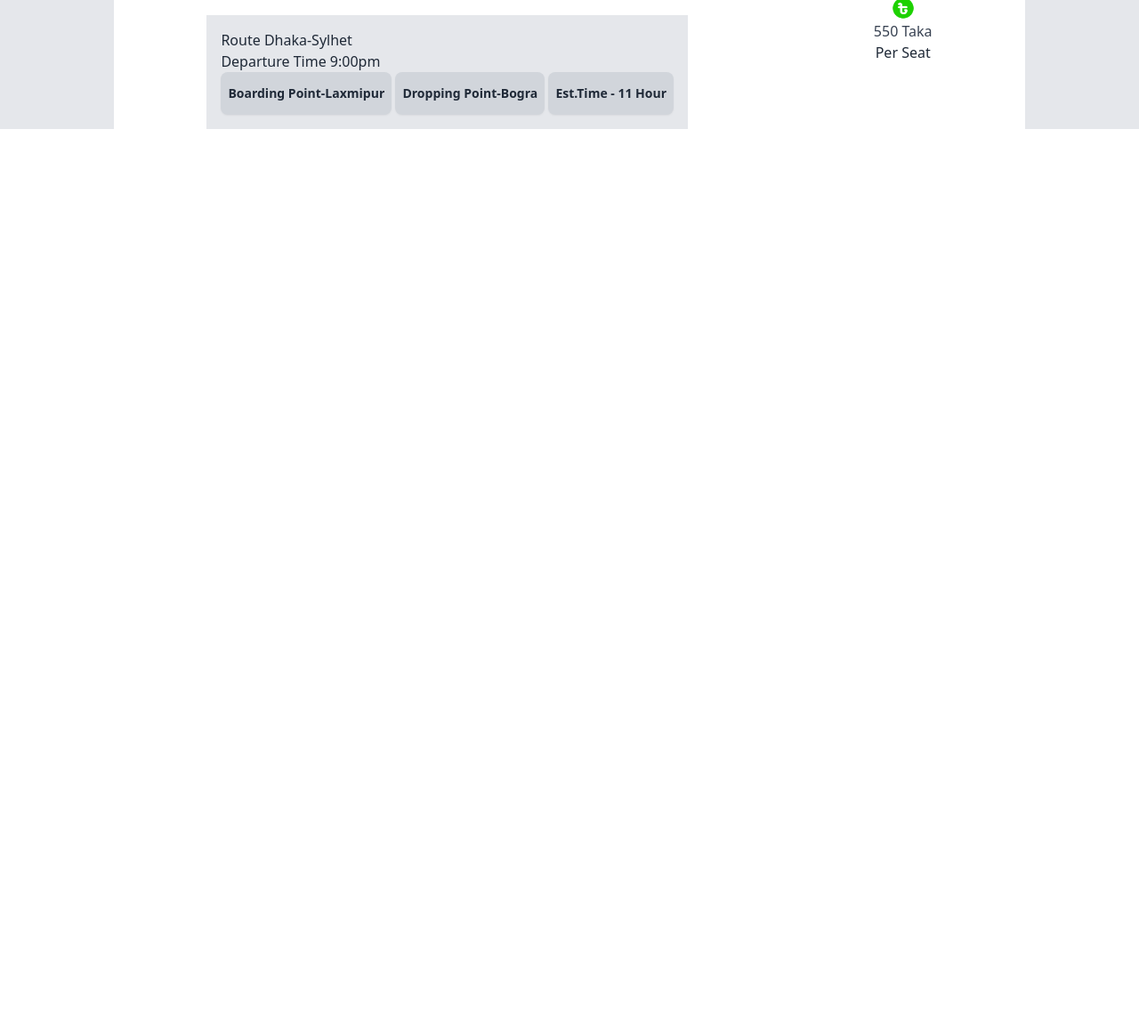
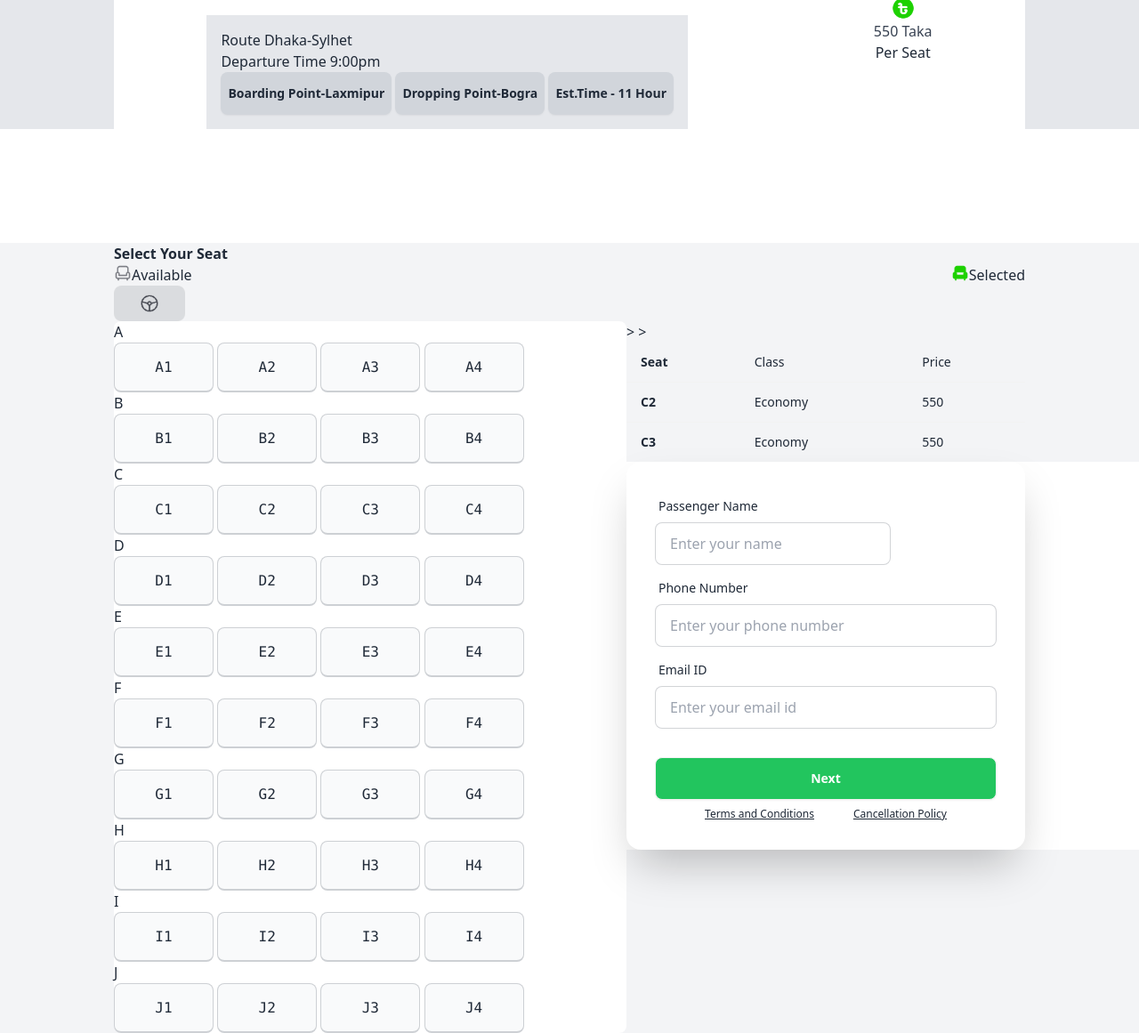
Before and after one commit to siam045/B9-A5, a plain HTML site: page index.html in a window 1280 px wide. Shown: the part 2031-3192 px from the top of the page at 89% size. Before the commit the page ends 2304 px from the top, so only its background shows below. Drawn offline with nearby package versions, Linux system fonts and the light colour scheme.

Commit message:
added seats and ticked section

```diff
--- a/index.html
+++ b/index.html
@@ -137,8 +137,142 @@
      </div>
     </section>
     <!-- Select Your Ticket -->
-    <section>
+    <section class="pl-32 bg-gray-100">
+      <p class="font-semibold">Select Your Seat</p>
+      <div class="flex justify-between">
+        <div class="flex">
+          <img src="images/seat-gray.png" class="w-5 h-5 ">
+          <p>Available</p>
+        </div>
+        <div class="flex mr-32">
+          <img src="images/seat-green-filled.png" class="w-5 h-5">
+          <p>Selected</p>
+        </div>
+      </div>
+      <div class="">
+        <img src="images/staring.png" class="w-20   h-10">
+      </div>
+<!-- table start -->
+      <div class="grid-cols-2 grid">
+        <div class="gap-y-8 grid-cols-4  bg-white rounded-lg gap-x-8">
+          <p>A</p>
+          <kbd class="kbd bg-gray-50 w-28 h-14">A1</kbd>
+          <kbd class="kbd bg-gray-50 w-28 h-14">A2</kbd>
+          <kbd class="kbd bg-gray-50 w-28 h-14">A3</kbd>
+          <kbd class="kbd bg-gray-50 w-28 h-14">A4</kbd>
 
+
+            <P>B</P>
+          <kbd class="kbd bg-gray-50 w-28 h-14">B1</kbd>
+          <kbd class="kbd bg-gray-50 w-28 h-14">B2</kbd>
+          <kbd class="kbd bg-gray-50 w-28 h-14">B3</kbd>
+          <kbd class="kbd bg-gray-50 w-28 h-14">B4</kbd>
+
+          <P>C</P>
+          <kbd class="kbd bg-gray-50 w-28 h-14">C1</kbd>
+          <kbd class="kbd bg-gray-50 w-28 h-14">C2</kbd>
+          <kbd class="kbd bg-gray-50 w-28 h-14">C3</kbd>
+          <kbd class="kbd bg-gray-50 w-28 h-14">C4</kbd>
+          <P>D</P>
+          <kbd class="kbd w-28 bg-gray-50 h-14">D1</kbd>
+          <kbd class="kbd w-28 bg-gray-50 h-14">D2</kbd>
+          <kbd class="kbd w-28 bg-gray-50 h-14">D3</kbd>
+          <kbd class="kbd w-28 bg-gray-50 h-14">D4</kbd>
+          <p>E</p>
+          <kbd class="kbd w-28 bg-gray-50 h-14">E1</kbd>
+          <kbd class="kbd w-28 bg-gray-50 h-14">E2</kbd>
+          <kbd class="kbd w-28 bg-gray-50 h-14">E3</kbd>
+          <kbd class="kbd w-28 bg-gray-50 h-14">E4</kbd>
+          <P>F</P>
+          <kbd class="kbd bg-gray-50 w-28 h-14">F1</kbd>
+          <kbd class="kbd bg-gray-50 w-28 h-14">F2</kbd>
+          <kbd class="kbd bg-gray-50 w-28 h-14">F3</kbd>
+          <kbd class="kbd bg-gray-50 w-28 h-14">F4</kbd>
+          <P>G</P>
+          <kbd class="kbd w-28 bg-gray-50 h-14">G1</kbd>
+          <kbd class="kbd w-28 bg-gray-50 h-14">G2</kbd>
+          <kbd class="kbd w-28 bg-gray-50 h-14">G3</kbd>
+          <kbd class="kbd w-28 bg-gray-50 h-14">G4</kbd>
+          <P>H</P>
+          <kbd class="kbd bg-gray-50 w-28 h-14">H1</kbd>
+          <kbd class="kbd bg-gray-50 w-28 h-14">H2</kbd>
+          <kbd class="kbd bg-gray-50 w-28 h-14">H3</kbd>
+          <kbd class="kbd bg-gray-50 w-28 h-14">H4</kbd>
+          <P>I</P>
+          <kbd class="kbd bg-gray-50 w-28 h-14">I1</kbd>
+          <kbd class="kbd bg-gray-50 w-28 h-14">I2</kbd>
+          <kbd class="kbd bg-gray-50 w-28 h-14">I3</kbd>
+          <kbd class="kbd bg-gray-50 w-28 h-14">I4</kbd>
+          <P>J</P>
+          <kbd class="kbd bg-gray-50 w-28 h-14">J1</kbd>
+          <kbd class="kbd bg-gray-50 w-28 h-14">J2</kbd>
+          <kbd class="kbd bg-gray-50 w-28 h-14">J3</kbd>
+          <kbd class="kbd bg-gray-50 w-28 h-14">J4</kbd>
+        </div>
+        <div>
+          <div class="mr-32">
+            <table class="table ">
+
+              <tbody>
+                <!-- row 1 -->
+                <tr>
+                  <th>Seat</th>
+                  <td>Class</td>
+                  <td>Price</td>
+                </tr>
+                <!-- row 2 -->
+                <tr>
+                  <th>C2</th>
+                  <td>Economy</td>>
+                  <td>550</td>
+                </tr>
+                <!-- row 3 -->
+                <tr>
+                  <th>C3</th>
+                  <td>Economy</td>>
+                  <td>550</td>
+                </tr>
+              </tbody>
+            </table>
+          </div>
+          <!--  -->
+          <div class=" w-full bg-white">
+            <div class="mr-32 ">
+         <div class="card   shadow-2xl bg-white">
+                <form class="card-body">
+                  <div class="">
+                    <label class="label">
+                      <span class="label-text">Passenger Name</span>
+                    </label>
+                    <input  placeholder="Enter your name" class="input bg-white input-bordered" required />
+                  </div>
+                  <!--  -->
+                  <div class="form-control">
+                    <label class="label">
+                      <span class="label-text">Phone Number</span>
+                    </label>
+                    <input  placeholder="Enter your phone number" class="input bg-white input-bordered" required />
+                  </div>
+                  <!--  -->
+                  <div class="form-control">
+                    <label class="label">
+                      <span class="label-text">Email ID</span>
+                    </label>
+                    <input placeholder="Enter your email id" class="input bg-white input-bordered" required />
+                  </div>
+                  <div class="form-control mt-6">
+                    <button class="btn bg-green-500 text-white">Next</button>
+                  </div>
+                  <div class="flex gap-11 m-auto">
+                    <p class="text-xs underline"><a href="#">Terms and Conditions</a></p>
+                  <p class="text-xs underline"><a href="#">Cancellation Policy</a></p>
+                  </div>
+                </form>
+              </div>
+            </div>
+          </div>
+        </div>
+      </div>
 
     </section>
   </main>
```
Also changed, not shown: images/staring.png (added).
